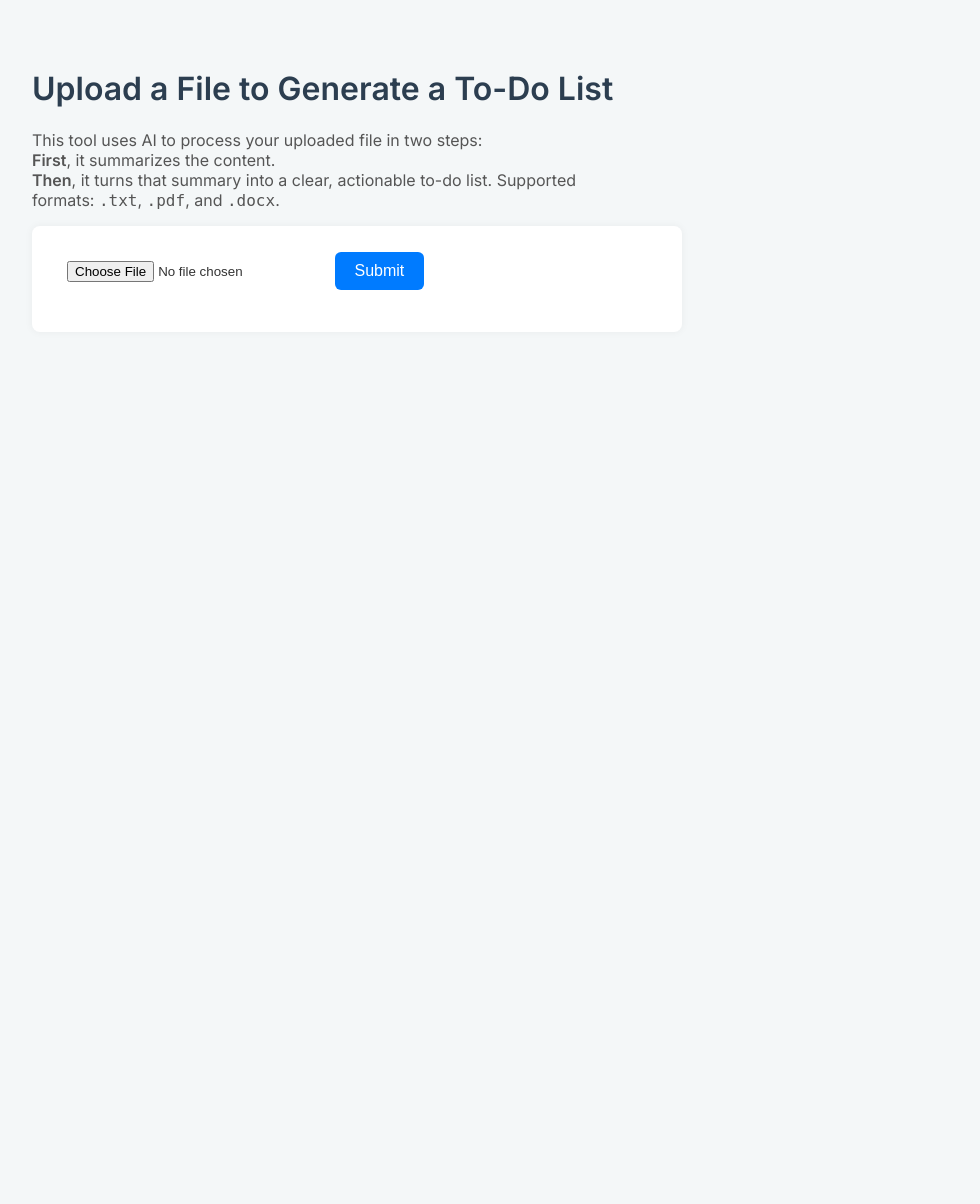
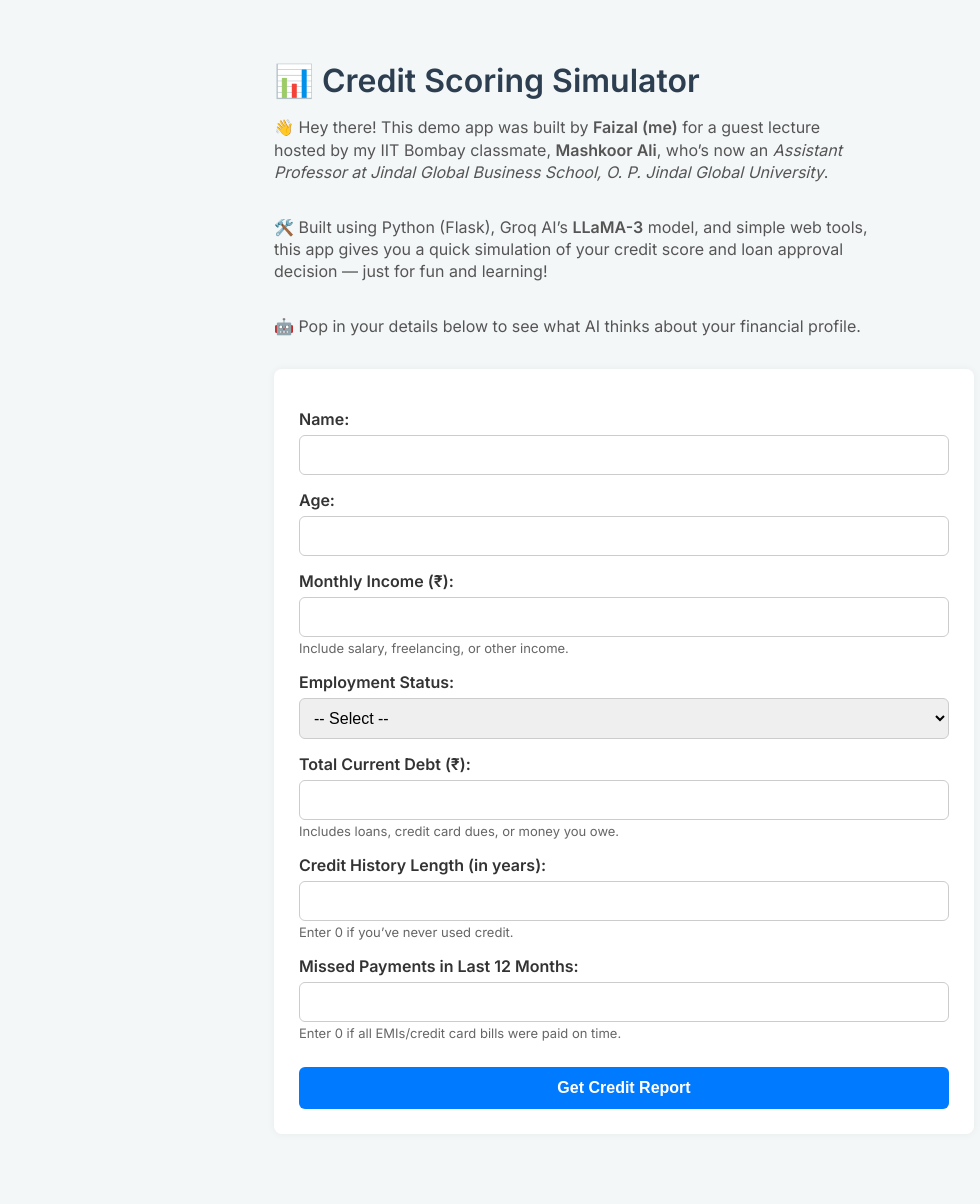
Before and after one commit to faizalmkra93/flask-groq-ai, a Flask app: page / in a window 1280 px wide. Shown: the whole page, without its empty margins (16-996 px from the left). Before the commit the page ends 290 px from the top, so only its background shows below. Run offline with Flask 3, Linux system fonts and the light colour scheme.

Commit message:
Add credit scoring simulator app using Flask + Groq

```diff
--- a/app.py
+++ b/app.py
@@ -1,22 +1,15 @@
-from flask import Flask, request, render_template, make_response
+from flask import Flask, request, render_template
 import os
+import requests
 from dotenv import load_dotenv
-import requests
-import fitz  # PyMuPDF
-import docx
 
-# Load environment variables
 load_dotenv()
+
+app = Flask(__name__)
 
 GROQ_API_KEY = os.getenv("GROQ_API_KEY")
 GROQ_API_URL = "https://api.groq.com/openai/v1/chat/completions"
 
-app = Flask(__name__)
-
-MAX_FILE_SIZE = 1 * 1024 * 1024  # 1 MB
-
-
-# Function to send prompt to Groq API
 def call_groq(prompt):
     headers = {
         "Authorization": f"Bearer {GROQ_API_KEY}",
@@ -24,99 +17,137 @@ def call_groq(prompt):
     }
 
     payload = {
-        "model": "llama-3.3-70b-versatile",  # ✅ Updated model
+        "model": "llama-3.3-70b-versatile",
         "messages": [
             {"role": "user", "content": prompt}
         ],
         "temperature": 0.7,
-        "max_tokens": 1024
+        "max_tokens": 512
     }
 
     response = requests.post(GROQ_API_URL, headers=headers, json=payload)
-
     if response.status_code != 200:
-        print("❌ API ERROR:", response.text)
-        response.raise_for_status()
+        print("API ERROR:", response.text)
+        return None
 
     result = response.json()
     return result["choices"][0]["message"]["content"]
 
 
-# Extract text from file (.txt, .pdf, .docx)
-def extract_text(file):
-    filename = file.filename.lower()
+def parse_ai_response(text):
+    # Very simple parsing - split by lines, detect main sections, and format HTML
+    lines = [line.strip() for line in text.split("\n") if line.strip()]
 
-    if filename.endswith('.txt'):
-        return file.read().decode('utf-8')
+    data = {
+        "estimated_score": "",
+        "required_score": "",
+        "risk_level": "",
+        "loan_decision": "",
+        "key_points": [],
+        "reasons": [],
+        "note": ""
+    }
 
-    elif filename.endswith('.pdf'):
-        text = ""
-        with fitz.open(stream=file.read(), filetype="pdf") as doc:
-            for page in doc:
-                text += page.get_text()
-        return text
+    section = None
+    for line in lines:
+        # Parse Estimated Score
+        if line.lower().startswith("estimated credit score"):
+            data["estimated_score"] = line.split(":")[-1].strip()
+        elif line.lower().startswith("score required for loan approval"):
+            data["required_score"] = line.split(":")[-1].strip()
+        elif line.lower().startswith("risk level"):
+            data["risk_level"] = line.split(":")[-1].strip()
+        elif line.lower().startswith("loan approval decision"):
+            data["loan_decision"] = line.split(":")[-1].strip()
+        elif line.lower().startswith("key points"):
+            section = "key_points"
+        elif line.lower().startswith("reasons for this loan decision"):
+            section = "reasons"
+        elif line.lower().startswith("note"):
+            section = "note"
+            data["note"] = line[len("note:"):].strip()
+        else:
+            if section == "key_points" and line.startswith("-"):
+                data["key_points"].append(line[1:].strip())
+            elif section == "reasons" and line.startswith("-"):
+                data["reasons"].append(line[1:].strip())
+            elif section == "note":
+                data["note"] += " " + line
 
-    elif filename.endswith('.docx'):
-        doc = docx.Document(file)
-        return "\n".join([p.text for p in doc.paragraphs])
-
-    else:
-        raise ValueError("Unsupported file type.")
+    return data
 
 
-@app.route('/')
-def index():
-    return render_template("index.html")
+@app.route('/', methods=['GET', 'POST'])
+def credit_simulator():
+    error = None
+    formatted_result = None
+    name = ""
+
+    if request.method == 'POST':
+        name = request.form.get('name', '').strip()
+        age = request.form.get('age', '').strip()
+        income = request.form.get('income', '').strip()
+        employment = request.form.get('employment', '').strip()
+        debts = request.form.get('debts', '').strip()
+        history = request.form.get('history', '').strip()
+        missed = request.form.get('missed', '').strip()
+
+        if not all([name, age, income, employment, debts, history, missed]):
+            error = "Please fill all fields."
+        else:
+            prompt = f"""
+You are an expert credit analyst. Given the following user data, generate a detailed credit report including:
+
+- Estimated Credit Score (out of 850)
+- Score Required for Loan Approval (assume 650)
+- Risk Level (Low, Medium, High)
+- Loan Approval Decision (Approved or Rejected)
+- Key Points (short bullet points)
+- Reasons for this loan decision (short bullet points)
+
+Format the report clearly with each item on its own line, and prefix bullet points with '-'.
+
+User Details:
+Name: {name}
+Age: {age}
+Monthly Income: ₹{income}
+Employment Status: {employment}
+Total Current Debt: ₹{debts}
+Credit History Length (years): {history}
+Missed Payments in Last 12 Months: {missed}
+"""
+            ai_response = call_groq(prompt)
+            if ai_response:
+                parsed = parse_ai_response(ai_response)
+
+                # Emoji map for risk and decision
+                risk_emoji = {
+                    "Low": "🟢",
+                    "Medium": "🟠",
+                    "High": "🔴"
+                }
+                decision_emoji = {
+                    "Approved": "✅",
+                    "Rejected": "❌"
+                }
+
+                formatted_result = {
+                    "name": name,
+                    "estimated_score": parsed["estimated_score"],
+                    "required_score": parsed["required_score"],
+                    "risk_level": parsed["risk_level"],
+                    "risk_emoji": risk_emoji.get(parsed["risk_level"], ""),
+                    "loan_decision": parsed["loan_decision"],
+                    "decision_emoji": decision_emoji.get(parsed["loan_decision"], ""),
+                    "key_points": parsed["key_points"],
+                    "reasons": parsed["reasons"],
+                    "note": parsed["note"]
+                }
+            else:
+                error = "Failed to get response from AI."
+
+    return render_template("credit_simulator.html", error=error, result=formatted_result, name=name)
 
 
-@app.route('/process', methods=['POST'])
-def process():
-    if 'file' not in request.files:
-        return render_template("index.html", error="No file uploaded.")
-
-    file = request.files['file']
-
-    if file.filename == '':
-        return render_template("index.html", error="No file selected.")
-
-    if not file.filename.endswith(('.txt', '.pdf', '.docx')):
-        return render_template("index.html", error="Invalid file type. Please upload .txt, .pdf or .docx files.")
-
-    # File size check
-    file.seek(0, os.SEEK_END)
-    file_length = file.tell()
-    file.seek(0)
-    if file_length > MAX_FILE_SIZE:
-        return render_template("index.html", error="File size exceeds 1MB limit.")
-
-    try:
-        content = extract_text(file)
-
-        if not content.strip():
-            return render_template("index.html", error="File is empty or unreadable.")
-
-        # Prompt 1: Summarize
-        prompt1 = f"Summarize the following content:\n\n{content}"
-        summary = call_groq(prompt1)
-
-        # Prompt 2: Turn summary into to-do list
-        prompt2 = f"Convert this summary into a detailed to-do list:\n\n{summary}"
-        todo_list = call_groq(prompt2)
-
-        return render_template("index.html", output=todo_list)
-
-    except Exception as e:
-        return render_template("index.html", error=f"Error: {str(e)}")
-
-
-@app.route('/download', methods=['POST'])
-def download():
-    text = request.form.get("text", "")
-    response = make_response(text)
-    response.headers['Content-Disposition'] = 'attachment; filename=todo_list.txt'
-    response.mimetype = 'text/plain'
-    return response
-
-
-if __name__ == '__main__':
+if __name__ == "__main__":
     app.run(debug=True)
--- /dev/null
+++ b/templates/credit_simulator.html
@@ -0,0 +1,198 @@
+<!DOCTYPE html>
+<html lang="en">
+<head>
+    <meta charset="UTF-8" />
+    <title>Credit Scoring Simulator</title>
+    <link href="https://fonts.googleapis.com/css2?family=Inter:wght@400;600&display=swap" rel="stylesheet" />
+    <style>
+        body {
+            font-family: 'Inter', sans-serif;
+            background: #f4f7f8;
+            padding: 40px 20px;
+            max-width: 700px;
+            margin: auto;
+            color: #333;
+        }
+        h1 {
+            font-weight: 600;
+            margin-bottom: 10px;
+            color: #2c3e50;
+        }
+        p {
+            max-width: 600px;
+            color: #555;
+            font-size: 16px;
+            line-height: 1.4;
+            margin-bottom: 2rem;
+        }
+        form {
+            background: #fff;
+            padding: 25px;
+            border-radius: 8px;
+            box-shadow: 0 0 8px rgba(0,0,0,0.05);
+            max-width: 700px;
+            margin-bottom: 30px;
+        }
+        label {
+            font-weight: 600;
+            display: block;
+            margin-top: 15px;
+        }
+        input[type="text"],
+        input[type="number"],
+        select {
+            width: 100%;
+            padding: 10px;
+            margin-top: 6px;
+            border: 1px solid #ccc;
+            border-radius: 6px;
+            font-size: 16px;
+            box-sizing: border-box;
+        }
+        small {
+            color: #666;
+            font-size: 13px;
+        }
+        button {
+            background-color: #007bff;
+            color: white;
+            padding: 12px 20px;
+            font-size: 16px;
+            border: none;
+            border-radius: 6px;
+            cursor: pointer;
+            width: 100%;
+            font-weight: 600;
+            margin-top: 25px;
+        }
+        button:hover {
+            background-color: #0056b3;
+        }
+        .output-section {
+            background: #fff;
+            padding: 25px;
+            border-radius: 8px;
+            box-shadow: 0 0 8px rgba(0,0,0,0.05);
+            max-width: 700px;
+            font-size: 16px;
+            line-height: 1.6;
+            color: #222;
+            margin-top: 20px;
+        }
+        .output-section h2 {
+            margin-bottom: 0.5em;
+            color: #2c3e50;
+        }
+        .output-section ul {
+            list-style-type: disc;
+            margin-left: 20px;
+            margin-bottom: 1em;
+        }
+        .output-section .highlight {
+            font-weight: 700;
+            font-size: 18px;
+        }
+        .risk-level {
+            font-weight: 700;
+            font-size: 18px;
+        }
+        .loan-decision {
+            font-weight: 700;
+            font-size: 18px;
+        }
+        .error {
+            color: #c0392b;
+            font-weight: 700;
+            margin-top: 20px;
+            text-align: center;
+        }
+    </style>
+</head>
+<body>
+
+<h1>📊 Credit Scoring Simulator</h1>
+
+<p>
+    👋 Hey there! This demo app was built by <strong>Faizal (me)</strong> for a guest lecture hosted by my IIT Bombay classmate,
+    <strong>Mashkoor Ali</strong>, who’s now an <em>Assistant Professor at Jindal Global Business School, O. P. Jindal Global University</em>.
+</p>
+
+<p>
+    🛠️ Built using Python (Flask), Groq AI’s <strong>LLaMA-3</strong> model, and simple web tools, this app gives you a quick simulation of your credit score and loan approval decision — just for fun and learning!
+</p>
+
+<p>
+    🤖 Pop in your details below to see what AI thinks about your financial profile.
+</p>
+
+
+<form method="POST" action="/">
+    <label for="name">Name:</label>
+    <input id="name" name="name" type="text" required value="{{ name }}"/>
+
+    <label for="age">Age:</label>
+    <input id="age" name="age" type="number" min="18" required />
+
+    <label for="income">Monthly Income (₹):</label>
+    <input id="income" name="income" type="number" min="0" required />
+    <small>Include salary, freelancing, or other income.</small>
+
+    <label for="employment">Employment Status:</label>
+    <select id="employment" name="employment" required>
+        <option value="" disabled selected>-- Select --</option>
+        <option>Full-time</option>
+        <option>Part-time</option>
+        <option>Unemployed</option>
+        <option>Student</option>
+    </select>
+
+    <label for="debts">Total Current Debt (₹):</label>
+    <input id="debts" name="debts" type="number" min="0" required />
+    <small>Includes loans, credit card dues, or money you owe.</small>
+
+    <label for="history">Credit History Length (in years):</label>
+    <input id="history" name="history" type="number" min="0" step="0.1" required />
+    <small>Enter 0 if you’ve never used credit.</small>
+
+    <label for="missed">Missed Payments in Last 12 Months:</label>
+    <input id="missed" name="missed" type="number" min="0" required />
+    <small>Enter 0 if all EMIs/credit card bills were paid on time.</small>
+
+    <button type="submit">Get Credit Report</button>
+</form>
+
+{% if error %}
+    <p class="error">⚠️ {{ error }}</p>
+{% endif %}
+
+{% if result %}
+<div class="output-section">
+    <h2>📋 Credit Report for {{ result.name }}</h2>
+
+    <p><span class="highlight">Estimated Credit Score:</span> {{ result.estimated_score }}</p>
+    <p><span class="highlight">Score Required for Loan Approval:</span> {{ result.required_score }}</p>
+    <p class="risk-level">Risk Level: {{ result.risk_emoji }} {{ result.risk_level }}</p>
+    <p class="loan-decision">Loan Approval Decision: {{ result.decision_emoji }} {{ result.loan_decision }}</p>
+
+    <h3>🔑 Key Points</h3>
+    <ul>
+        {% for point in result.key_points %}
+        <li>{{ point }}</li>
+        {% endfor %}
+    </ul>
+
+    <h3>📝 Reasons for this Loan Decision</h3>
+    <ul>
+        {% for reason in result.reasons %}
+        <li>{{ reason }}</li>
+        {% endfor %}
+    </ul>
+
+    {% if result.note %}
+    <p><em>Note:</em> {{ result.note }}</p>
+    {% endif %}
+</div>
+{% endif %}
+
+</body>
+</html>
--- a/templates/index.html
+++ b/templates/index.html
@@ -1,133 +1,103 @@
 <!DOCTYPE html>
-<html>
-
+<html lang="en">
 <head>
-    <title>Groq File Processor</title>
-    <!-- Google Font -->
-<link href="https://fonts.googleapis.com/css2?family=Inter:wght@400;600&display=swap" rel="stylesheet">
-
+<meta charset="UTF-8" />
+<title>Credit Scoring Simulator Result</title>
+<link href="https://fonts.googleapis.com/css2?family=Inter:wght@400;600&display=swap" rel="stylesheet" />
 <style>
   body {
     font-family: 'Inter', sans-serif;
     background: #f4f7f8;
-        padding: 40px;
+    padding: 40px 20px;
+    max-width: 700px;
+    margin: auto;
     color: #333;
   }
-
   h1 {
+    font-weight: 600;
+    margin-bottom: 15px;
     color: #2c3e50;
   }
-
-    form {
-        background: #fff;
+  .result-container {
+    background: white;
     padding: 25px;
     border-radius: 8px;
     box-shadow: 0 0 8px rgba(0,0,0,0.05);
-        margin-bottom: 30px;
-        max-width: 600px;
   }
-
-    input[type="file"] {
-        padding: 10px;
-        margin-bottom: 15px;
+  .highlight {
+    font-weight: 700;
+    font-size: 1.1rem;
   }
-
-    button {
-        background-color: #007bff;
-        color: white;
-        padding: 10px 20px;
-        font-size: 16px;
-        border: none;
-        border-radius: 6px;
-        cursor: pointer;
+  .score {
+    font-size: 1.3rem;
+    margin-bottom: 10px;
   }
-
-    button:hover {
-        background-color: #0056b3;
+  .approved {
+    color: green;
+    font-weight: 700;
   }
-
-    #loading {
-        font-weight: bold;
+  .rejected {
+    color: red;
+    font-weight: 700;
+  }
+  ul {
+    margin-top: 10px;
+    margin-left: 20px;
+  }
+  .section-title {
+    font-weight: 600;
+    margin-top: 20px;
+    margin-bottom: 8px;
+    border-bottom: 1px solid #ccc;
+    padding-bottom: 3px;
+    color: #2c3e50;
+  }
+  .note {
+    margin-top: 20px;
+    font-style: italic;
     color: #555;
-        margin-top: 20px;
-    }
-
-    .output-section {
-        background: #ffffff;
-        padding: 25px;
-        border-radius: 8px;
-        box-shadow: 0 0 8px rgba(0,0,0,0.05);
-        max-width: 600px;
-    }
-
-    textarea {
-        width: 100%;
-        height: 300px;
-        margin-top: 20px;
-        padding: 15px;
-        font-size: 14px;
-        font-family: monospace;
-        border: 1px solid #ccc;
-        border-radius: 6px;
-        background-color: #f9f9f9;
-        resize: vertical;
-    }
-
-    .error {
-        color: #c0392b;
-        font-weight: bold;
-    }
-
-    .download-btn {
-        margin-top: 15px;
-        background-color: #28a745;
-    }
-
-    .download-btn:hover {
-        background-color: #1e7e34;
   }
 </style>
+</head>
+<body>
 
-</head>
+<h1>Credit Report for {{ name }}</h1>
 
-<body>
-    <h1>Upload a File to Generate a To-Do List</h1>
+<div class="result-container">
 
-    <p style="max-width: 600px; color: #555; font-size: 16px;">
-        This tool uses AI to process your uploaded file in two steps:
-        <br><strong>First</strong>, it summarizes the content.
-        <br><strong>Then</strong>, it turns that summary into a clear, actionable to-do list.
-        Supported formats: <code>.txt</code>, <code>.pdf</code>, and <code>.docx</code>.
-    </p>
-
-
-    <form id="uploadForm" action="/process" method="post" enctype="multipart/form-data">
-        <input type="file" name="file" accept=".txt,.pdf,.docx" required>
-        <button type="submit">Submit</button>
-    </form>
-
-    <div id="loading" style="display: none;">
-        <p>⏳ Processing file... please wait.</p>
+  <div class="score">
+    <div><span class="highlight">Estimated Credit Score:</span> {{ estimated_score }}/850</div>
+    <div><span class="highlight">Score Required for Loan Approval:</span> {{ required_score }}</div>
+    <div><span class="highlight">Risk Level:</span> {{ risk_level }}</div>
+    <div>
+      <span class="highlight">Loan Approval Decision:</span>
+      {% if loan_decision == 'Approved' %}
+        <span class="approved">Approved ✅</span>
+      {% else %}
+        <span class="rejected">Rejected ❌</span>
+      {% endif %}
+    </div>
   </div>
 
-    {% if error %}
-    <p style="color: red;">⚠️ {{ error }}</p>
-    {% endif %}
+  <div class="section-title">Key Points</div>
+  <ul>
+    {% for point in key_points %}
+      <li>{{ point }}</li>
+    {% endfor %}
+  </ul>
 
-    {% if output %}
-    <h2>📝 Generated To-Do List</h2>
-    <textarea readonly>{{ output }}</textarea>
-    <form method="post" action="/download">
-        <input type="hidden" name="text" value="{{ output|e }}">
-        <button type="submit">📥 Download Result</button>
-    </form>
-    {% endif %}
+  <div class="section-title">Reasons for this Loan Decision</div>
+  <ul>
+    {% for reason in reasons %}
+      <li>{{ reason }}</li>
+    {% endfor %}
+  </ul>
 
-    <script>
-        document.getElementById('uploadForm').addEventListener('submit', function () {
-            document.getElementById('loading').style.display = 'block';
-        });
-    </script>
+  <div class="note">
+    Note: This is a simulated analysis and should not be considered an actual credit assessment.
+  </div>
+
+</div>
+
 </body>
-
 </html>
```
Lines whose indentation alone changed are shown as unchanged.
